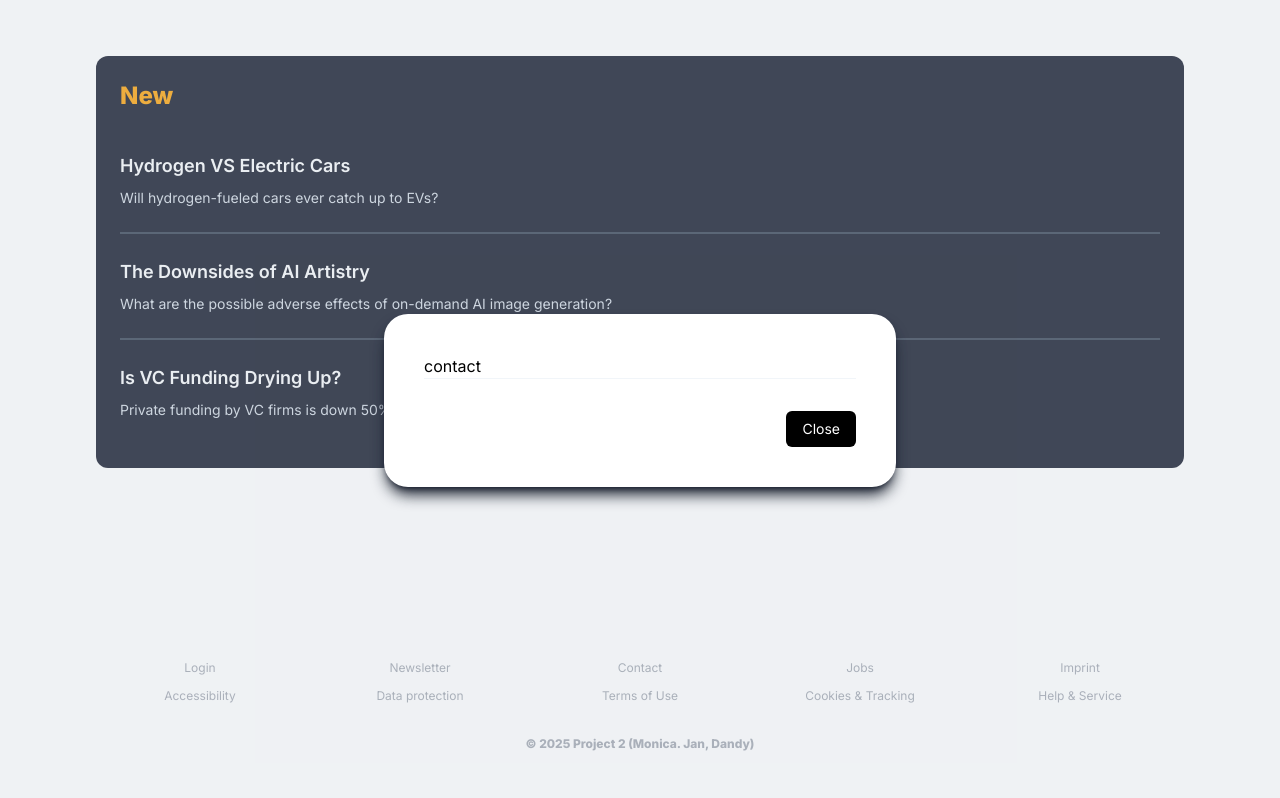
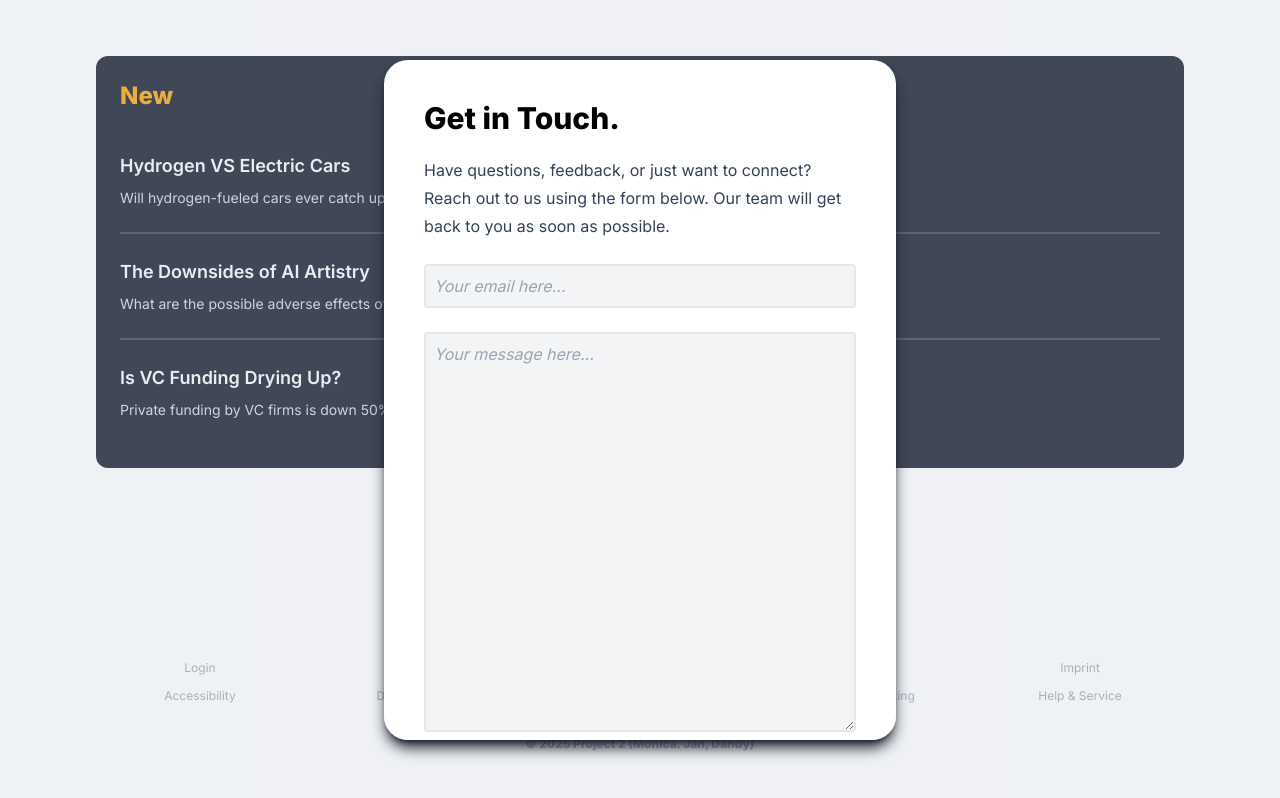
Before and after one commit to jan-ninh/news-homepage, a plain HTML site: page index.html in a window 1280 px wide. Both pictures are taken after a click on the element "Contact". Shown: the part 236-1034 px from the top of the page. Drawn offline with nearby package versions, Linux system fonts and the light colour scheme.

Commit message:
footer modal contact - final (#15)

```diff
--- a/index.html
+++ b/index.html
@@ -297,7 +297,6 @@
               class="bg-gray-100 border-2 rounded p-2 placeholder:italic"
             />
             <button class="mt-4 p-3 rounded bg-green-600 border-2">Join</button>
-            <!-- TODO: forgot password + create account -->
           </form>
           <div class="flex flex-col items-center gap-5 py-5 text-xs text-gray-400">
             <div class="hover:text-[#f15e50] hover:cursor-pointer">Forgot password</div>
@@ -339,9 +338,29 @@
           id="footer-modal-contact"
           class="footer-modal hidden w-5/6 max-w-lg max-h-[85vh] p-10 bg-white rounded-3xl shadow-lg shadow-gray-900 overflow-y-scroll select-none"
         >
-          contact
-          <!-- TODO: Contact Form bauen -->
-
+          <h2 class="pb-5">Get in Touch.</h2>
+          <p>
+            Have questions, feedback, or just want to connect? Reach out to us using the form below.
+            Our team will get back to you as soon as possible.
+          </p>
+          <form action="" method="dialog" class="py-6 grid gap-6">
+            <input
+              type="email"
+              placeholder="Your email here..."
+              class="bg-gray-100 border-2 rounded p-2 placeholder:italic"
+              name="contactmail"
+            />
+            <textarea
+              placeholder="Your message here..."
+              class="bg-gray-100 h-[50vh] border-2 rounded p-2 placeholder:italic"
+              name="contactmessage"
+            ></textarea>
+            <div class="border-2">
+              <input type="checkbox" />
+              <span class="text-xs text-gray-400">I know your keeping my mail for purpose.</span>
+            </div>
+            <button class="mt-4 p-3 rounded bg-slate-900 text-white border-2">Send</button>
+          </form>
           <div class="pt-4 border-t border-slate-100 flex justify-end">
             <button class="px-4 py-2 mt-4 bg-black text-white rounded-md text-sm" closeModal>
               Close
```
